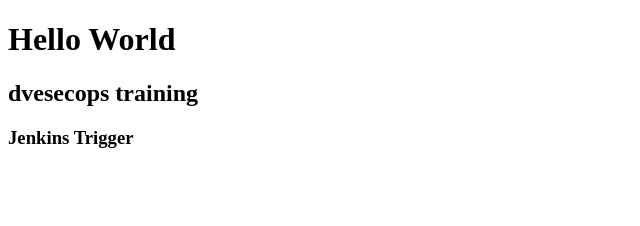
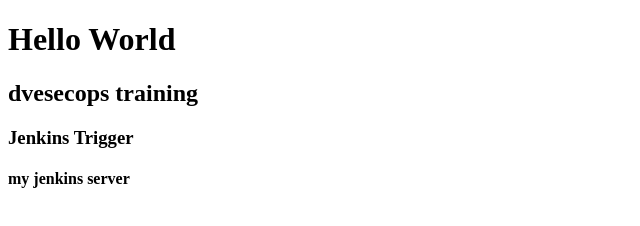
Before and after one commit to tancse/devsceops, a plain HTML site: page index.html in a window 1280 px wide. Shown: the whole page, without its empty margins (0-640 px from the left). Drawn offline with Linux system fonts and the light colour scheme.

Commit message:
trigger3

```diff
--- a/index.html
+++ b/index.html
@@ -9,5 +9,6 @@
     <h1>Hello World</h1>
     <h2>dvesecops training</h2>
     <h3>Jenkins Trigger</h3>
+    <h4>my jenkins server</h4>
 </body>
 </html>
```
